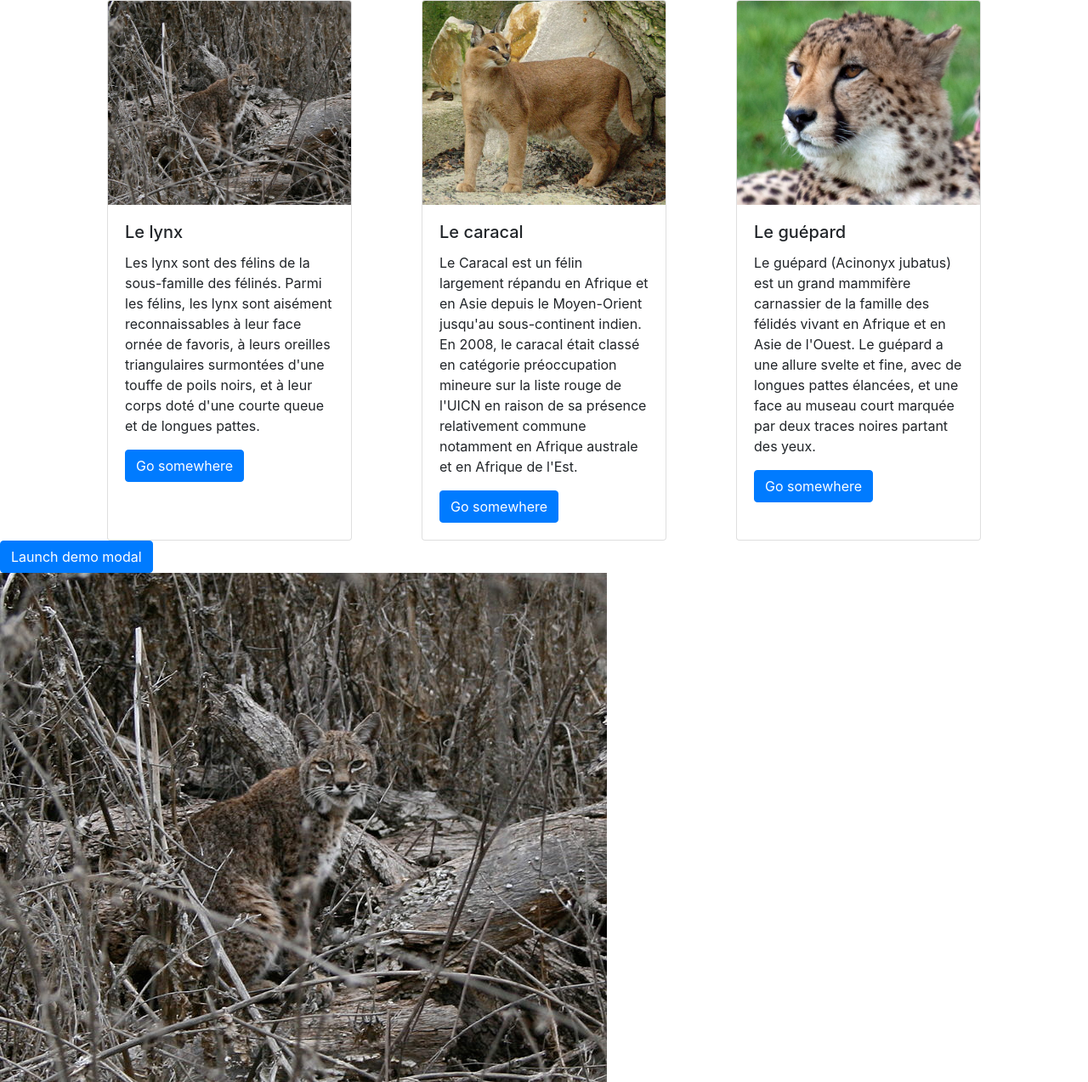
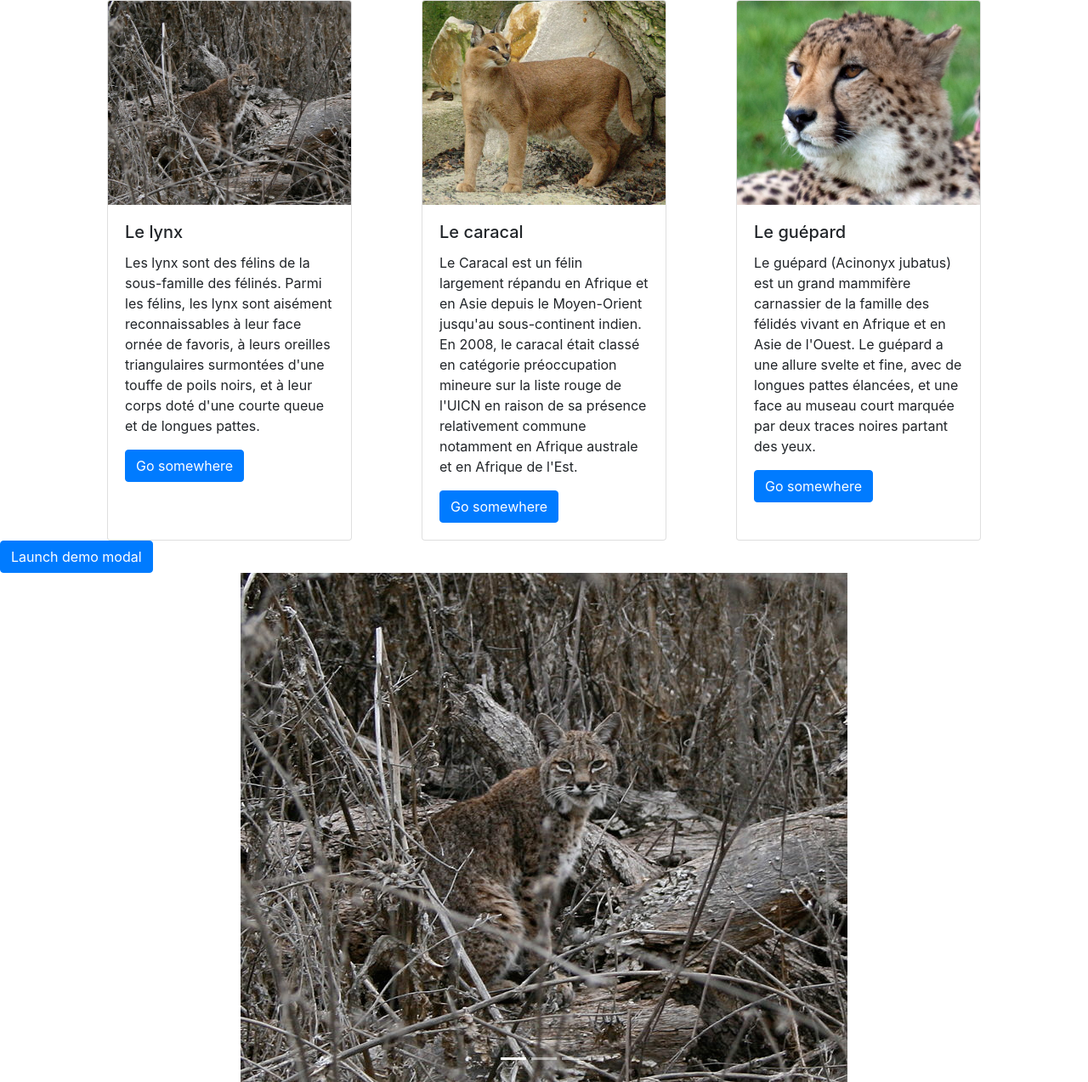
Before and after one commit to Juliette117/ProjetsSimplon, a PHP site: page / in a window 1280 px wide. Shown: the whole page at 85% size. Run offline with PHP 8.4, Linux system fonts and the light colour scheme.

Commit message:
modification carousel

```diff
--- a/Felins/index.html
+++ b/Felins/index.html
@@ -98,23 +98,34 @@
   </div>
 
 
-  <div id="carouselExampleControls" class="carousel slide" data-ride="carousel">
+  <div id="carouselExampleIndicators" class="carousel slide" data-ride="carousel">
+    <ol class="carousel-indicators">
+      <li data-target="#carouselExampleIndicators" data-slide-to="0" class="active"></li>
+      <li data-target="#carouselExampleIndicators" data-slide-to="1"></li>
+      <li data-target="#carouselExampleIndicators" data-slide-to="2"></li>
+    </ol>
     <div class="carousel-inner">
-      <div class="carousel-item active">
-        <img src="./IMG/Lynx.jpg" class="d-block w-70" alt="...">
+      <div class="carousel-item active" align="center">
+        <img src="./IMG/Lynx.jpg" class="d-block" alt="...">
       </div>
-      <div class="carousel-item">
-        <img src="./IMG/Caracl.jpg" class="d-block w-70" alt="...">
+      <div class="carousel-item" align="center">
+        <img src="./IMG/Caracl.jpg" class="d-block" alt="...">
       </div>
-      <div class="carousel-item">
-        <img src="./IMG/Cheetah.jpg" class="d-block w-70" alt="...">
+      <div class="carousel-item" align="center">
+        <img src="./IMG/Cheetah.jpg" class="d-block" alt="...">
       </div>
     </div>
-    <a class="carousel-control-prev" href="#carouselExampleControls" role="button" data-slide="prev">
+
+    <div class="carousel-item" align="center">
+      <img src="./IMG/Lynx2.png" class="d-block" alt="...">
+    </div>
+  </div>
+
+    <a class="carousel-control-prev" href="#carouselExampleIndicators" role="button" data-slide="prev">
       <span class="carousel-control-prev-icon" aria-hidden="true"></span>
       <span class="sr-only">Previous</span>
     </a>
-    <a class="carousel-control-next" href="#carouselExampleControls" role="button" data-slide="next">
+    <a class="carousel-control-next" href="#carouselExampleIndicators" role="button" data-slide="next">
       <span class="carousel-control-next-icon" aria-hidden="true"></span>
       <span class="sr-only">Next</span>
     </a>
--- a/Felins/style.css
+++ b/Felins/style.css
@@ -10,7 +10,7 @@
 
 
 
-    @media screen and (max-width: 600px){
+    @media screen and (max-width: 640px){
 
         .container{
             display: block;
```
